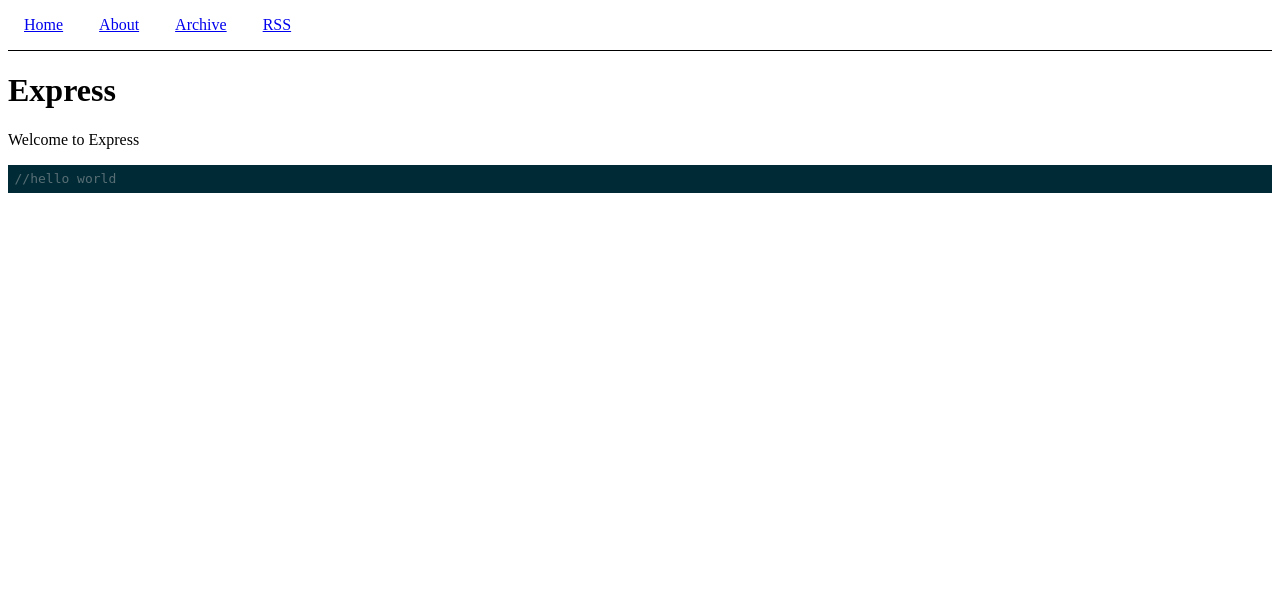
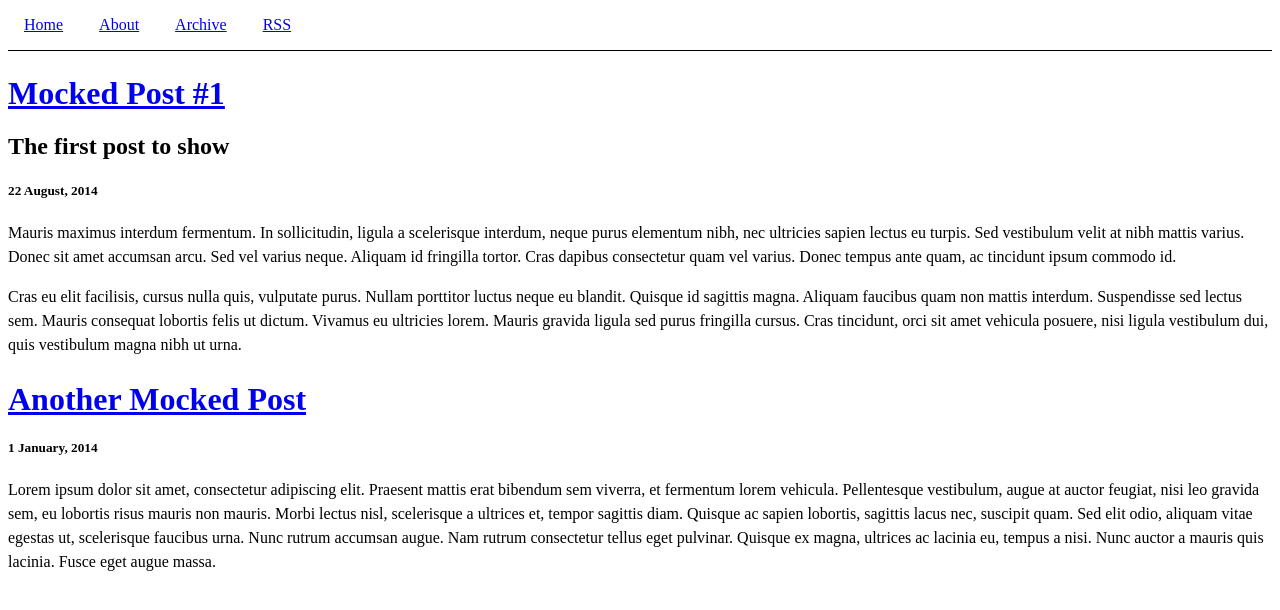
Before and after one commit to sadlerjw/concussion, a Node server app: page / in a window 1280 px wide. Shown: the part 63-673 px from the top of the page. Run offline with Node 20, Linux system fonts and the light colour scheme; some libraries are stand-ins or nearby versions.

Commit message:
Add basic article listing based on mock data

```diff
--- a/app.js
+++ b/app.js
@@ -22,6 +22,16 @@ app.set('view engine', 'handlebars');
 var env = process.env.NODE_ENV || 'development';
 app.locals.ENV = env;
 app.locals.ENV_DEVELOPMENT = env == 'development';
+
+app.locals.title = "Example blog";
+app.locals.author = {
+    "name": "Jason Sadler",
+    "twitter": {
+        "username": "sadlerjw",
+        "url": "https://twitter.com/sadlerjw"
+    }
+};
+
 
 // app.use(favicon(__dirname + '/public/img/favicon.ico'));
 app.use(logger('dev'));
--- a/gulpfile.js
+++ b/gulpfile.js
@@ -24,7 +24,7 @@ gulp.task('develop', function () {
   }).on('restart', function () {
     setTimeout(function () {
       livereload.changed(__dirname);
-    }, 500);
+    }, 1500);
   });
 });
 
--- a/routes/index.js
+++ b/routes/index.js
@@ -5,8 +5,24 @@ var router = express.Router();
 
 /* GET home page. */
 
+var articles = [
+	{
+		title: "Mocked Post #1",
+		subtitle: "The first post to show",
+		date: "22 August, 2014",
+		url: "/2014/08/22/mocked-post-1",
+		content: "<p>Mauris maximus interdum fermentum. In sollicitudin, ligula a scelerisque interdum, neque purus elementum nibh, nec ultricies sapien lectus eu turpis. Sed vestibulum velit at nibh mattis varius. Donec sit amet accumsan arcu. Sed vel varius neque. Aliquam id fringilla tortor. Cras dapibus consectetur quam vel varius. Donec tempus ante quam, ac tincidunt ipsum commodo id.</p><p>Cras eu elit facilisis, cursus nulla quis, vulputate purus. Nullam porttitor luctus neque eu blandit. Quisque id sagittis magna. Aliquam faucibus quam non mattis interdum. Suspendisse sed lectus sem. Mauris consequat lobortis felis ut dictum. Vivamus eu ultricies lorem. Mauris gravida ligula sed purus fringilla cursus. Cras tincidunt, orci sit amet vehicula posuere, nisi ligula vestibulum dui, quis vestibulum magna nibh ut urna.</p>"
+	},
+	{
+		title: "Another Mocked Post",
+		date: "1 January, 2014",
+		url: "/2014/01/01/another-mocked-post",
+		content: "<p>Lorem ipsum dolor sit amet, consectetur adipiscing elit. Praesent mattis erat bibendum sem viverra, et fermentum lorem vehicula. Pellentesque vestibulum, augue at auctor feugiat, nisi leo gravida sem, eu lobortis risus mauris non mauris. Morbi lectus nisl, scelerisque a ultrices et, tempor sagittis diam. Quisque ac sapien lobortis, sagittis lacus nec, suscipit quam. Sed elit odio, aliquam vitae egestas ut, scelerisque faucibus urna. Nunc rutrum accumsan augue. Nam rutrum consectetur tellus eget pulvinar. Quisque ex magna, ultrices ac lacinia eu, tempus a nisi. Nunc auctor a mauris quis lacinia. Fusce eget augue massa.</p>"
+	}
+];
+
 router.get('/', function(req, res) {
-  res.render('index', { title: 'Express', code: hljs.highlightAuto("//hello world").value });
+  res.render('index', { articles: articles });
 });
 
 module.exports = router;
--- a/views/index.handlebars
+++ b/views/index.handlebars
@@ -1,4 +1,3 @@
-
-
-  <h1>{{title }}</h1>
-  <p>{{> welcome }}</p>
+{{#each articles}}
+{{>article-listing}}
+{{/each}}
--- a/views/layouts/main.handlebars
+++ b/views/layouts/main.handlebars
@@ -29,8 +29,6 @@
 
 		{{{body}}}
 
-		<pre class="hljs"><code>{{{code}}}</code></pre>
-
 	</div>
 </body>
 </html>
--- /dev/null
+++ b/views/partials/article-listing.handlebars
@@ -0,0 +1,9 @@
+<div class="article">
+	<h1 class="title"><a href="{{url}}">{{title}}</a></h1>
+	{{#if subtitle}}
+		<h2 class="subtitle">{{subtitle}}</h2>
+	{{/if}}
+	<h5 class="date">{{date}}</h5>
+
+	{{{content}}}
+</div>
--- /dev/null
+++ b/views/partials/article.handlebars
@@ -0,0 +1,9 @@
+<div class="article">
+	<h1 class="title">{{title}}</h>
+	{{#if subtitle}}
+		<h2 class="subtitle">{{subtitle}}</h2>
+	{{/if}}
+	<h5 class="date">{{date}}</h5>
+
+	{{{content}}}
+</div>
```
